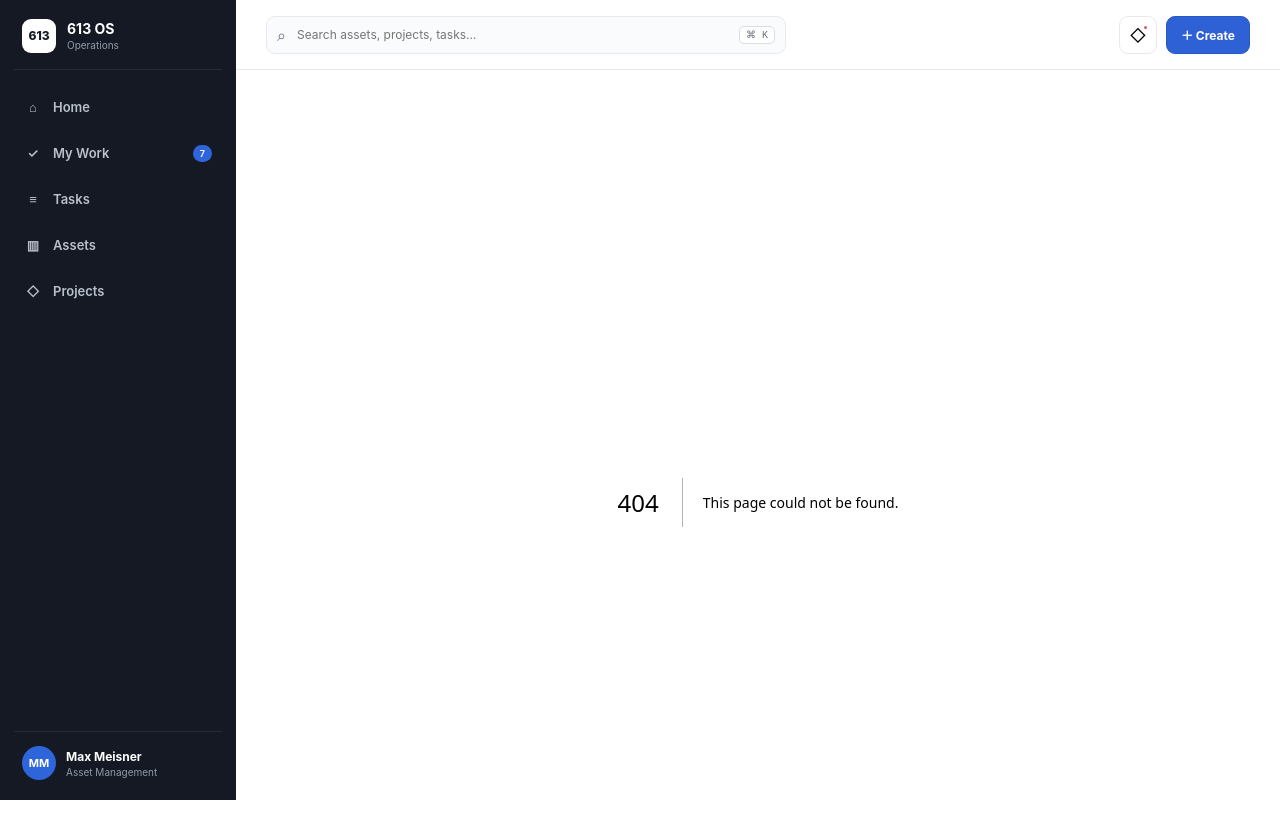
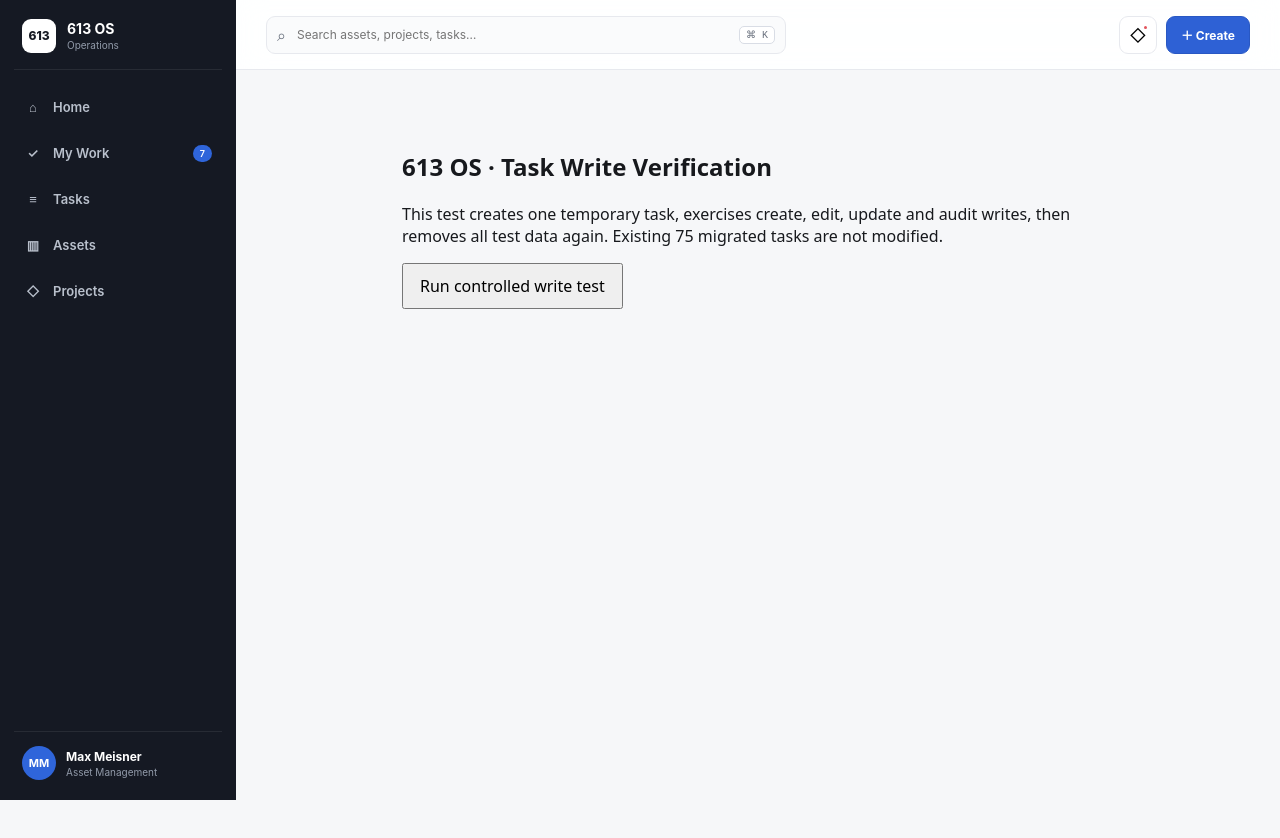
Before and after one commit to MeisnerMax/613-OS, a Next.js app: page /verify/task-db-write in a window 1280 px wide. Before the commit this address had no page. Shown: the top 838 px of the page. After the commit the page ends 800 px from the top, so only its background shows below. Built offline with nearby package versions, Linux system fonts and the light colour scheme.

Commit message:
Add one-click authenticated task write verification page

```diff
--- /dev/null
+++ b/src/app/verify/task-db-write/page.tsx
@@ -0,0 +1,49 @@
+"use client";
+
+import { useState } from "react";
+
+export default function TaskDatabaseWriteVerificationPage() {
+  const [running, setRunning] = useState(false);
+  const [result, setResult] = useState<unknown>(null);
+
+  async function runProbe() {
+    setRunning(true);
+    setResult(null);
+    try {
+      const response = await fetch("/api/verify/task-db-write", {
+        method: "POST",
+        credentials: "same-origin",
+        headers: { "Content-Type": "application/json" },
+      });
+      const body = await response.json();
+      setResult(body);
+    } catch (error) {
+      setResult({ ok: false, error: error instanceof Error ? error.message : "UNKNOWN" });
+    } finally {
+      setRunning(false);
+    }
+  }
+
+  return (
+    <main style={{ maxWidth: 760, margin: "48px auto", padding: "0 24px", fontFamily: "system-ui, sans-serif" }}>
+      <h1>613 OS · Task Write Verification</h1>
+      <p>
+        This test creates one temporary task, exercises create, edit, update and audit writes,
+        then removes all test data again. Existing 75 migrated tasks are not modified.
+      </p>
+      <button
+        type="button"
+        onClick={runProbe}
+        disabled={running}
+        style={{ padding: "10px 16px", cursor: running ? "wait" : "pointer" }}
+      >
+        {running ? "Running…" : "Run controlled write test"}
+      </button>
+      {result !== null && (
+        <pre style={{ marginTop: 24, padding: 16, overflowX: "auto", background: "#f4f4f4", borderRadius: 8 }}>
+          {JSON.stringify(result, null, 2)}
+        </pre>
+      )}
+    </main>
+  );
+}
```
